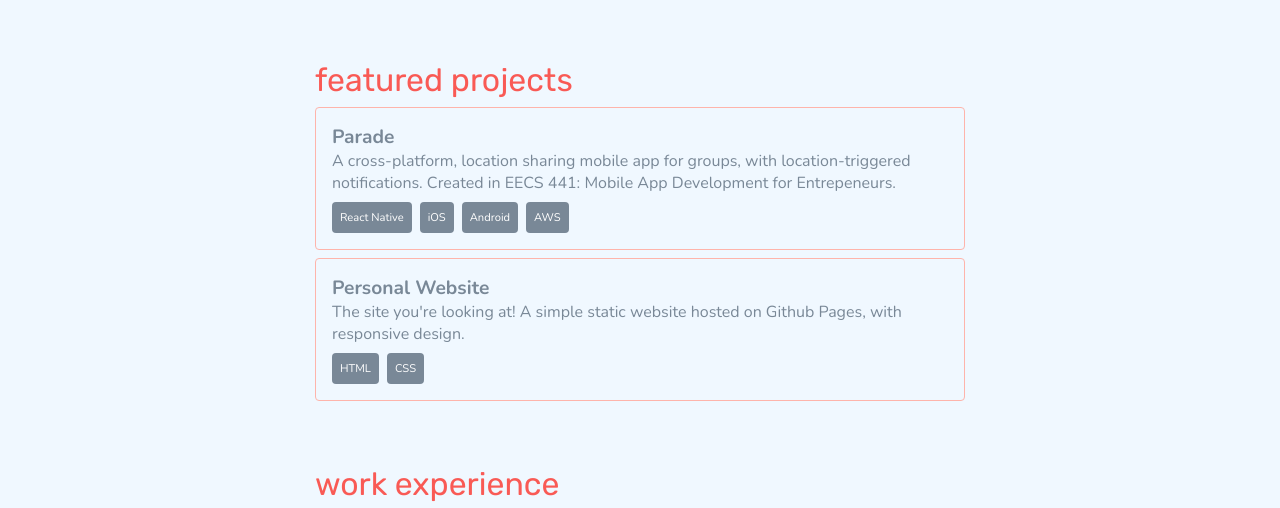
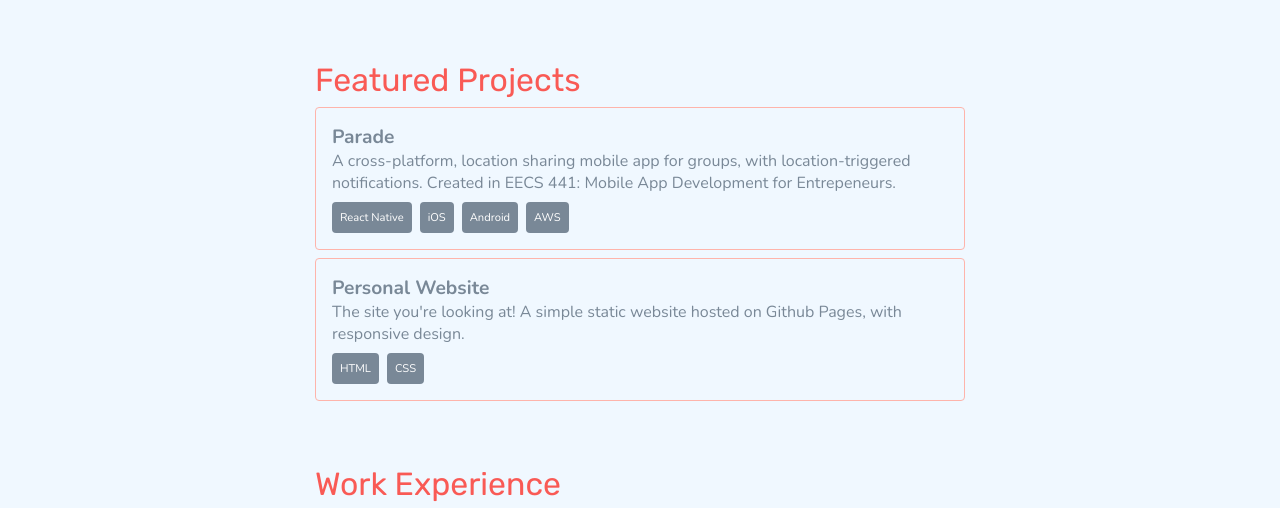
Before and after one commit to alicemliu/alicemliu.github.io, a plain HTML site: page index.html in a window 1280 px wide. Shown: the part 427-935 px from the top of the page. Drawn offline with nearby package versions, Linux system fonts and the light colour scheme.

Commit message:
small header change

```diff
--- a/index.html
+++ b/index.html
@@ -8,7 +8,7 @@
   <meta name="description" content="">
   <meta name="author" content="">
 
-  <title>alice's site</title>
+  <title>Alice Liu</title>
 
   <link href="css/style.css" rel="stylesheet">
   <link href="https://cdnjs.cloudflare.com/ajax/libs/font-awesome/4.7.0/css/font-awesome.min.css" rel="stylesheet">
@@ -42,7 +42,7 @@
     </div>
 
     <a id="proj_section"></a>
-    <h2>featured projects</h2>
+    <h2>Featured Projects</h2>
     <a href="https://github.com/alicemliu/parata-public"><div class="card">
       <h4>Parade</h4>
       <p>A cross-platform, location sharing mobile app for groups, with location-triggered notifications. Created in EECS 441: Mobile App Development for Entrepeneurs.</p>
@@ -65,7 +65,7 @@
 
     <a id="exp_section"></a>
     <div class="content">
-      <h2>work experience</h2>
+      <h2>Work Experience</h2>
       <div class="card">
         <h4>Software Engineering Intern</h4>
         <p>
```
